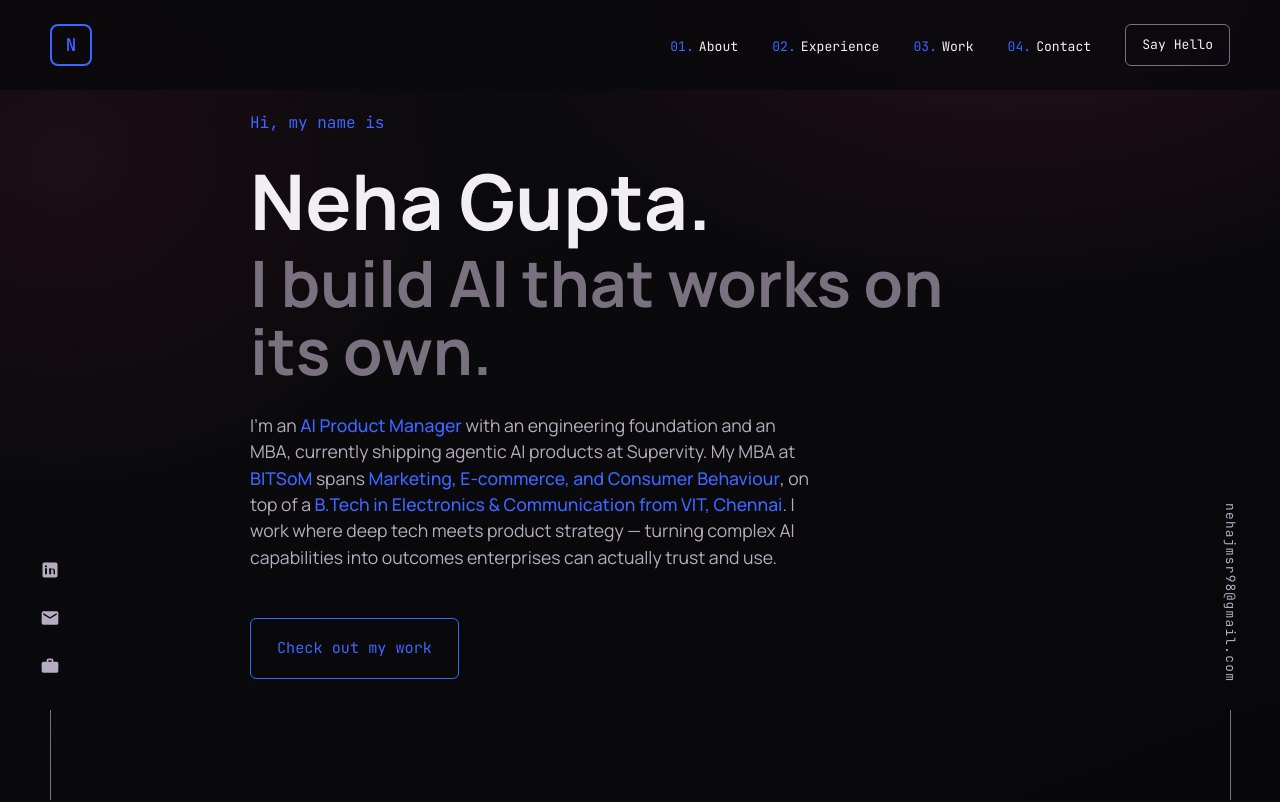
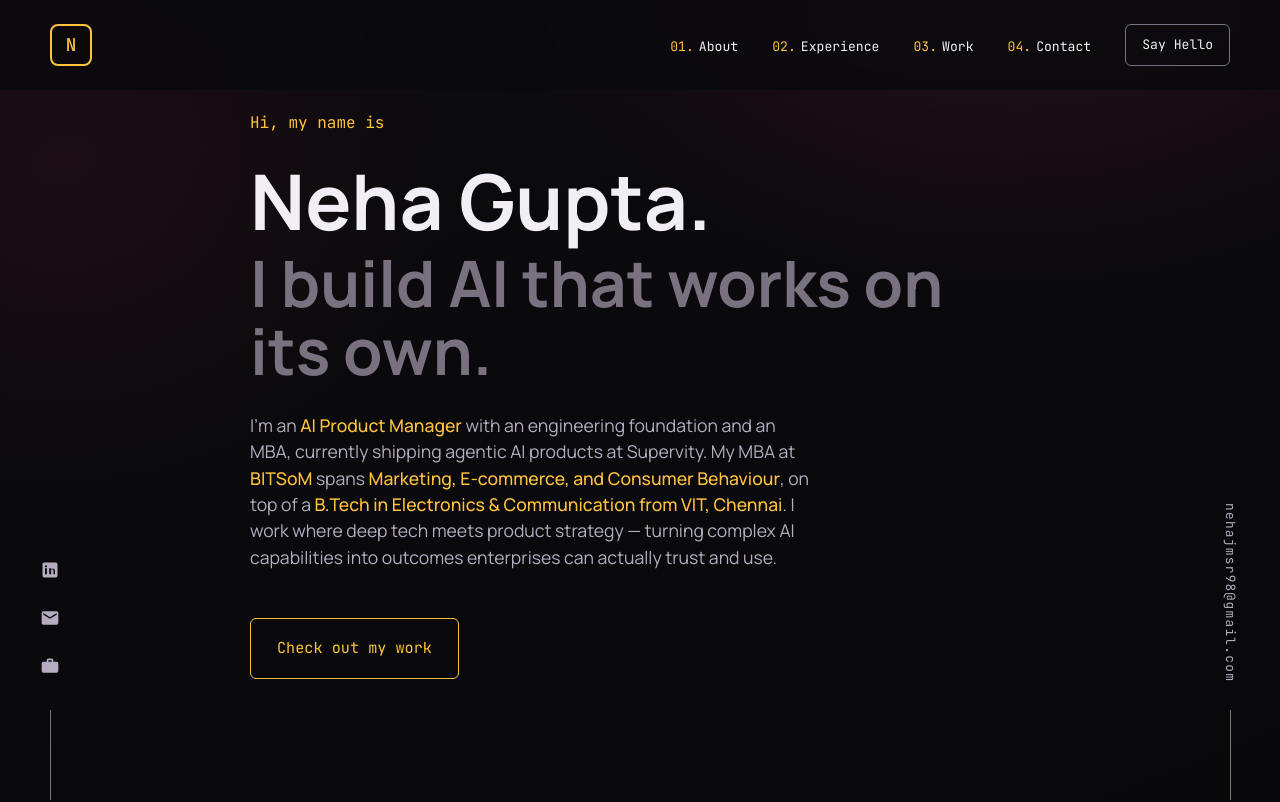
Before and after one commit to iamneha0055/iamneha0055.github.io, a plain HTML site: page index.html in a window 1280 px wide. Shown: the top 802 px of the page. Drawn offline with Linux system fonts and the light colour scheme.

Commit message:
Update index.html

```diff
--- a/index.html
+++ b/index.html
@@ -17,7 +17,7 @@
     --slate-light:#f2eef5;
     --slate:#b6acc0;
     --slate-dark:#79717f;
-    --accent:#3d65ff;
+    --accent:#ffc23d;
     --accent-tint:rgba(255,61,139,0.12);
     --accent-tint-2:rgba(255,61,139,0.07);
     --font-sans:'Manrope',system-ui,sans-serif;
```
